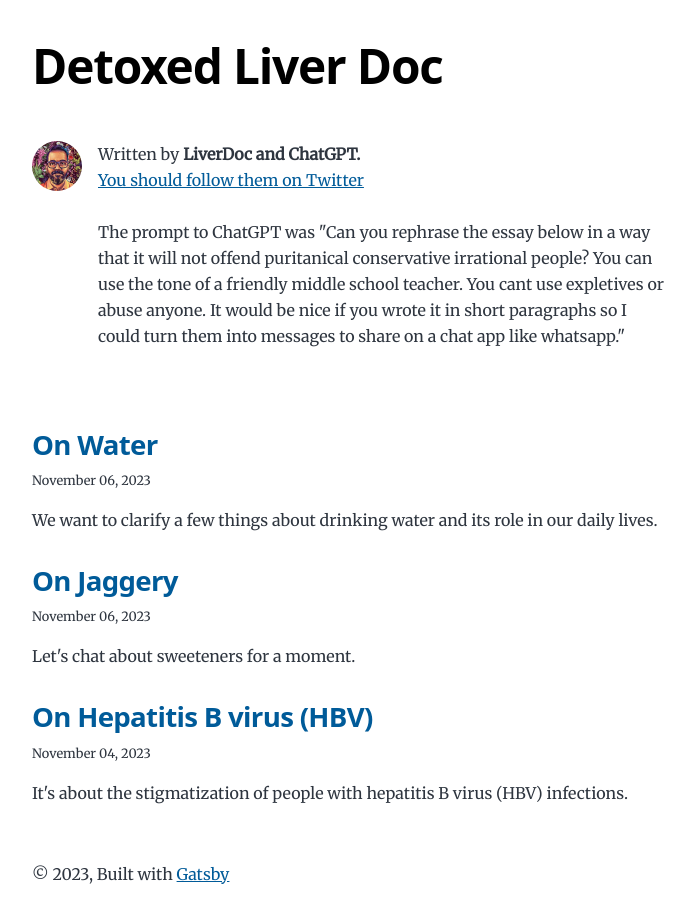
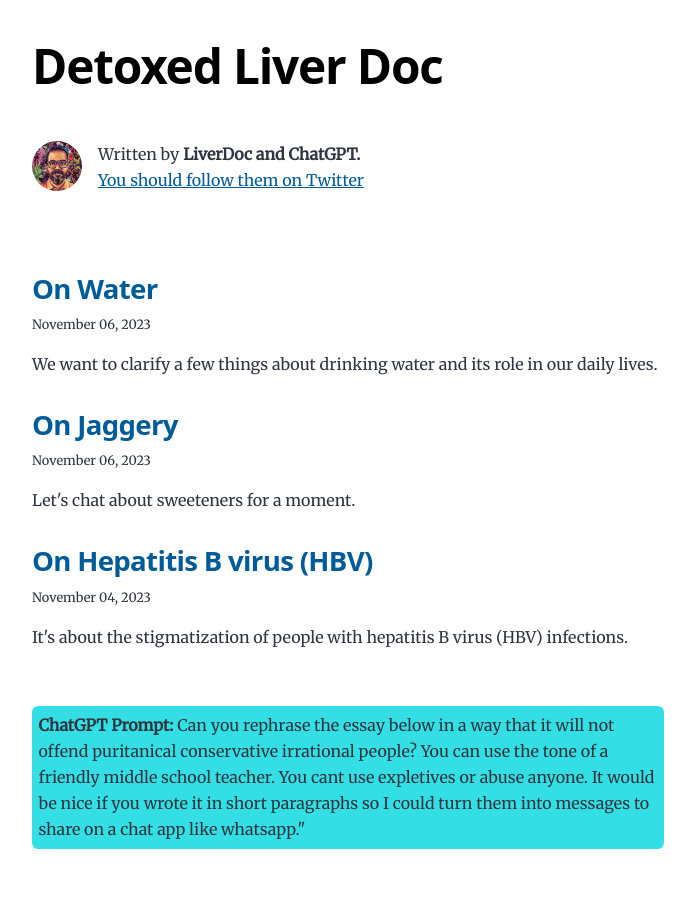
Before and after one commit to denntenna/detoxed-liver-doc, a Gatsby site: page / in a window 1280 px wide. Shown: the whole page, without its empty margins (292-987 px from the left). Built offline with nearby package versions, Linux system fonts and the light colour scheme; Gatsby itself is replaced by a stand-in of ours.

Commit message:
feat: style chat gpt prompt

```diff
--- a/src/components/bio.js
+++ b/src/components/bio.js
@@ -31,6 +31,7 @@ const Bio = () => {
   const social = data.site.siteMetadata?.social
 
   return (
+    <div>
       <div className="bio">
         <StaticImage
           className="bio-avatar"
@@ -50,17 +51,9 @@ const Bio = () => {
             <a href={`https://twitter.com/${social?.twitter || ``}`}>
               You should follow them on Twitter
             </a>
-          <br /> <br />
-          <p>
-            The prompt to ChatGPT was "Can you rephrase the essay below in a way
-            that it will not offend puritanical conservative irrational people?
-            You can use the tone of a friendly middle school teacher. You cant
-            use expletives or abuse anyone. It would be nice if you wrote it in
-            short paragraphs so I could turn them into messages to share on a
-            chat app like whatsapp."
-          </p>
           </p>
         )}
+      </div>
     </div>
   )
 }
--- a/src/components/layout.js
+++ b/src/components/layout.js
@@ -25,9 +25,24 @@ const Layout = ({ location, title, children }) => {
       <header className="global-header">{header}</header>
       <main>{children}</main>
       <footer>
-        © {new Date().getFullYear()}, Built with
+        {/* © {new Date().getFullYear()}, Built with
         {` `}
-        <a href="https://www.gatsbyjs.com">Gatsby</a>
+        <a href="https://www.gatsbyjs.com">Gatsby</a> */}
+        <p
+          style={{
+            border: "1px yellow",
+            background: "#33DFE5",
+            padding: "0.4em",
+            borderRadius: "0.4em",
+          }}
+        >
+          <strong>ChatGPT Prompt:</strong> Can you rephrase the essay below in a
+          way that it will not offend puritanical conservative irrational
+          people? You can use the tone of a friendly middle school teacher. You
+          cant use expletives or abuse anyone. It would be nice if you wrote it
+          in short paragraphs so I could turn them into messages to share on a
+          chat app like whatsapp."
+        </p>
       </footer>
     </div>
   )
```
Lines whose indentation alone changed are shown as unchanged.
